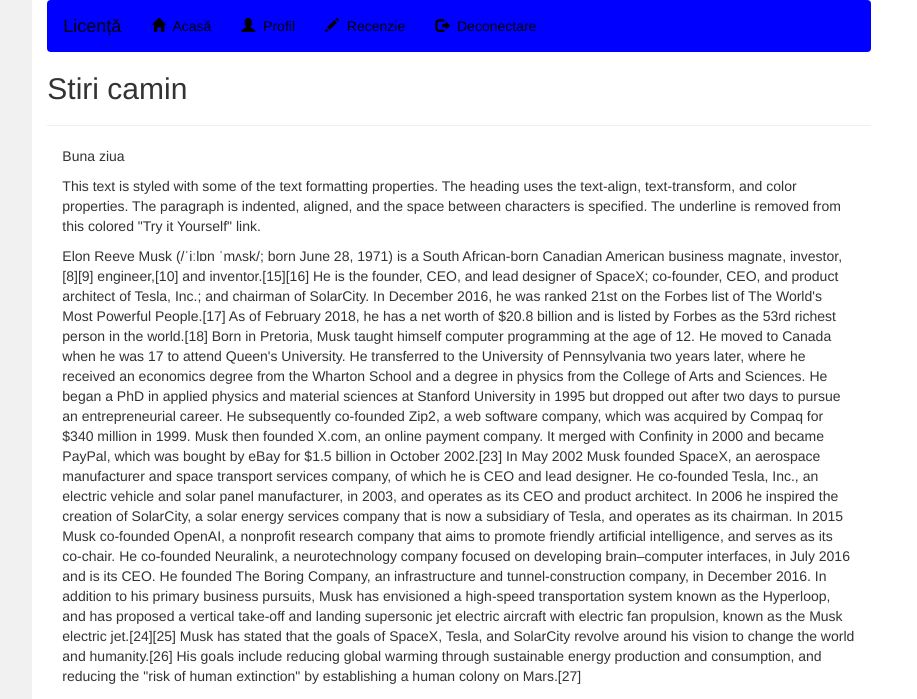
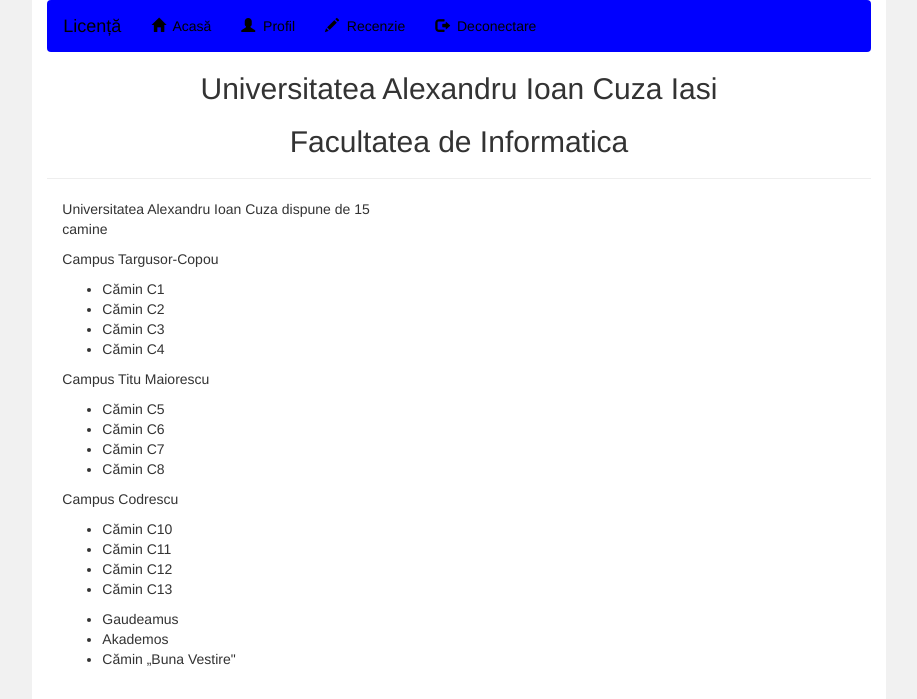
Before and after one commit to silviudragan/Stable-matching-roommates, a Django app: page /index/ in a window 1280 px wide. Shown: the top 699 px of the page, without its empty margins (181-1098 px from the left). Run offline with Django 3.2, Linux system fonts and the light colour scheme; some libraries are stand-ins or nearby versions.

Commit message:
google maps

```diff
--- a/Referinte.txt
+++ b/Referinte.txt
@@ -1 +1,2 @@
-https://www.w3schools.com/bootstrap/default.asp
+1. https://www.w3schools.com/bootstrap/default.asp
+2. https://developers.google.com/maps/documentation/javascript/?hl=en_US
--- a/website/stable/static/javascript.js
+++ b/website/stable/static/javascript.js
@@ -166,3 +166,172 @@
             $('.recenziiRealizate').html(rez);
           });
 }
+
+function showCustomer(str) {
+    if(str != ""){
+        $.ajax({
+            url: '/ajax/validate_username/',
+            type: 'get',
+            data: {
+              'numeColeg': str
+            },
+            dataType: 'json',
+          }).done(function(data){
+            var tabel = "<table>";
+            for(it in data){
+                if(it != "Poza:")
+                {
+                    tabel += "<tr><td><b>" + it + "</b></td>";
+                    tabel += "<td>"  + data[it] + "</td></tr>";
+                }
+                else
+                {
+                     $('.result2').html('<img src="/media/' + data[it] + '" height="245" width="180" />');
+                }
+            }
+            tabel += "</table>"
+            $('.result').html(tabel);
+          });
+    }
+}
+
+function recenziiFacute(nr_matricol){
+    var index = 0;
+    var iterator = 0;
+    var rez = "";
+    $.ajax({
+            url: '/ajax/recenzii_facute/',
+            type: 'get',
+            data: {
+              'nr_matricol': nr_matricol
+            },
+            dataType: 'json',
+          }).done(function(data){
+            console.log(data);
+            var date = [];
+            for(it in data){
+                if(iterator % 6 == 4){ //nume de la
+                    date.push(data[it]);
+                }
+                iterator = iterator + 1;
+            }
+            iterator = 0;
+            console.log(date);
+            for(it in data){
+
+                console.log(iterator%6);
+                if(iterator % 6 == 1){ //nume de la
+                    rez += "<h5><span class='glyphicon glyphicon-time'></span> Post by " + data[it] + ", " + date[index] + ".</h5>";
+                    index = index + 1;
+                }
+                if(iterator % 6 == 2){ //nume pt rec
+                    rez += "<h5>To:"+ data[it] + "</h5>";
+                }
+                if(iterator % 6 == 3){ //nume
+                    rez += "<h5><span class='label label-danger'>Coleg</span> <span class='label label-primary'>C12</span></h5>";
+                    rez += "<p>" + data[it] + "</p>";
+                }
+                if(iterator % 6 == 5){ //nume
+                    rez += "<h5><span class='glyphicon glyphicon-star'></span>" + data[it] + "/5</h5>";
+                    rez += "<hr>";
+                }
+                iterator = iterator + 1;
+            }
+
+
+            $('.recenziiRealizate').html(rez);
+          });
+}
+
+function recenziiPrimite(nr_matricol){
+    var index = 0;
+    var iterator = 0;
+    var rez = "";
+    $.ajax({
+            url: '/ajax/recenzii_primite/',
+            type: 'get',
+            data: {
+              'nr_matricol': nr_matricol
+            },
+            dataType: 'json',
+          }).done(function(data){
+            console.log(data);
+            var date = [];
+            for(it in data){
+                if(iterator % 6 == 4){ //nume de la
+                    date.push(data[it]);
+                }
+                iterator = iterator + 1;
+            }
+            iterator = 0;
+            console.log(date);
+            for(it in data){
+
+                console.log(iterator%6);
+                if(iterator % 6 == 1){ //nume de la
+                    rez += "<h5><span class='glyphicon glyphicon-time'></span> Post by " + data[it] + ", " + date[index] + ".</h5>";
+                    index = index + 1;
+                }
+                if(iterator % 6 == 2){ //nume pt rec
+                    rez += "<h5>To:"+ data[it] + "</h5>";
+                }
+                if(iterator % 6 == 3){ //text
+                    rez += "<h5><span class='label label-danger'>Coleg</span> <span class='label label-primary'>C12</span></h5>";
+                    rez += "<p>" + data[it] + "</p>";
+                }
+                if(iterator % 6 == 5){ //stele
+                    rez += "<h5><span class='glyphicon glyphicon-star'></span>" + data[it] + "/5</h5>";
+                    rez += "<hr>";
+                }
+                iterator = iterator + 1;
+            }
+
+
+            $('.recenziiRealizate').html(rez);
+          });
+}
+
+function toateRecenziile(){
+    var index = 0;
+    var iterator = 0;
+    var rez = "";
+    $.ajax({
+            url: '/ajax/toate_recenziile/',
+            type: 'get',
+            dataType: 'json',
+          }).done(function(data){
+            console.log(data);
+            var date = [];
+            for(it in data){
+                if(iterator % 6 == 4){ //nume de la
+                    date.push(data[it]);
+                }
+                iterator = iterator + 1;
+            }
+            iterator = 0;
+            console.log(date);
+            for(it in data){
+
+                console.log(iterator%6);
+                if(iterator % 6 == 1){ //nume de la
+                    rez += "<h5><span class='glyphicon glyphicon-time'></span> Post by " + data[it] + ", " + date[index] + ".</h5>";
+                    index = index + 1;
+                }
+                if(iterator % 6 == 2){ //nume pt rec
+                    rez += "<h5>To:"+ data[it] + "</h5>";
+                }
+                if(iterator % 6 == 3){ //text
+                    rez += "<h5><span class='label label-danger'>Coleg</span> <span class='label label-primary'>C12</span></h5>";
+                    rez += "<p>" + data[it] + "</p>";
+                }
+                if(iterator % 6 == 5){ //stele
+                    rez += "<h5><span class='glyphicon glyphicon-star'></span>" + data[it] + "/5</h5>";
+                    rez += "<hr>";
+                }
+                iterator = iterator + 1;
+            }
+
+
+            $('.recenziiRealizate').html(rez);
+          });
+}
--- a/website/stable/templates/stable/base.html
+++ b/website/stable/templates/stable/base.html
@@ -11,6 +11,7 @@
   <link rel="stylesheet" type="text/css" href="{% static 'css.css' %}">
   <script src="{% static 'javascript.js' %}"></script>
 
+  {% block head %} {% endblock %}
 </head>
 <body>
 
--- a/website/stable/templates/stable/index.html
+++ b/website/stable/templates/stable/index.html
@@ -1,11 +1,178 @@
 {% extends 'stable/base.html' %}
+{% load staticfiles %}
 {% block title %} Acasa {% endblock %}
+{% block head %}
+<style>
+.camin{
+  height: 500px;
+  float: left;
+  width: 40%;
+  padding-left: 15px;
+}
+</style>
+<link rel="shortcut icon" type="image/png" href="{% static 'stable/images/7.png' %}"/>
+{% endblock %}
 {% block body %}
 
-<h2>Stiri camin</h2>
+<center><h2>Universitatea Alexandru Ioan Cuza Iasi</h2>
+    <h2> Facultatea de Informatica </h2>
+</center>
 <hr>
 <div class="container-fluid">
-            <p> {{ salut }} </p>
+    <div class="row">
+        <div class="camin">
+            <p> Universitatea Alexandru Ioan Cuza dispune de 15 camine </p>
+            <p> Campus Targusor-Copou</p>
+            <ul>
+                <li> Cămin C1 </li>
+                <li> Cămin C2 </li>
+                <li> Cămin C3 </li>
+                <li> Cămin C4 </li>
+            </ul>
+            <p> Campus Titu Maiorescu </p>
+            <ul>
+                <li> Cămin C5 </li>
+                <li> Cămin C6 </li>
+                <li> Cămin C7 </li>
+                <li> Cămin C8 </li>
+            </ul>
+            <p> Campus Codrescu </p>
+            <ul>
+                <li> Cămin C10 </li>
+                <li> Cămin C11 </li>
+                <li> Cămin C12 </li>
+                <li> Cămin C13 </li>
+            </ul>
+            <ul>
+                <li> Gaudeamus </li>
+                <li> Akademos </li>
+                <li> Cămin „Buna Vestire"</li>
+            </ul>
+        </div>
+
+        <div id="map" style="width:500px;height:450px;"></div>
+
+        <script>
+        function myMap() {
+            var fii = {lat: 47.1740032, lng: 27.5748576};
+            var mapOptions = {
+                center: fii,
+                zoom: 15,
+                mapTypeId: google.maps.MapTypeId.HYBRID
+            }
+
+            var map = new google.maps.Map(document.getElementById("map"), mapOptions);
+            var C1 = {lat: 47.1882123, lng: 27.5625704};
+            var C2 = {lat: 47.1882123, lng: 27.5625704};
+            var C3 = {lat: 47.1886243, lng: 27.5621144};
+            var C4 = {lat: 47.188692, lng: 27.563088};
+            var C5 = {lat: 47.176098, lng: 27.570003};
+            var C6 = {lat: 47.1758367, lng: 27.569249};
+            var C7 = {lat: 47.175478, lng: 27.56946};
+            var C8 = {lat: 47.174839, lng: 27.569413};
+            var C10 = {lat: 47.1775, lng: 27.573786};
+            var C11 = {lat: 47.176655, lng: 27.572409};
+            var C12 = {lat: 47.176953, lng: 27.572231};
+            var C13 = {lat: 47.177031, lng: 27.574232};
+            var Akademos = {lat: 47.1694349, lng: 27.5743529};
+            var Gaudeamus = {lat: 47.1778824, lng: 27.5711426};
+
+            var marker = new google.maps.Marker({
+                position: fii,
+                map: map,
+                title: 'Facultatea de Informatică'
+            });
+
+            var marker = new google.maps.Marker({
+                position: C1,
+                map: map,
+                title: 'Cămin C1'
+            });
+
+            var marker = new google.maps.Marker({
+                position: C2,
+                map: map,
+                title: 'Cămin C2'
+            });
+
+            var marker = new google.maps.Marker({
+                position: C3,
+                map: map,
+                title: 'Cămin C3'
+            });
+
+            var marker = new google.maps.Marker({
+                position: C4,
+                map: map,
+                title: 'Cămin C4'
+            });
+
+            var marker = new google.maps.Marker({
+                position: C5,
+                map: map,
+                title: 'Cămin C5'
+            });
+
+            var marker = new google.maps.Marker({
+                position: C6,
+                map: map,
+                title: 'Cămin C6'
+            });
+
+            var marker = new google.maps.Marker({
+                position: C7,
+                map: map,
+                title: 'Cămin C7'
+            });
+
+            var marker = new google.maps.Marker({
+                position: C8,
+                map: map,
+                title: 'Cămin C8'
+            });
+
+            var marker = new google.maps.Marker({
+                position: C10,
+                map: map,
+                title: 'Cămin C10'
+            });
+
+            var marker = new google.maps.Marker({
+                position: C11,
+                map: map,
+                title: 'Cămin C11'
+            });
+
+            var marker = new google.maps.Marker({
+                position: C12,
+                map: map,
+                title: 'Cămin C12'
+            });
+
+            var marker = new google.maps.Marker({
+                position: C13,
+                map: map,
+                title: 'Cămin C13'
+            });
+
+            var marker = new google.maps.Marker({
+                position: Gaudeamus,
+                map: map,
+                title: 'Gaudeamus'
+            });
+
+            var marker = new google.maps.Marker({
+                position: Akademos,
+                map: map,
+                title: 'Akademos'
+            });
+        }
+        </script>
+
+        <script src="https://maps.googleapis.com/maps/api/js?key=AIzaSyBlPPwIfOUh_RcAN6xNX7KcDu7YTnWD8l0&callback=myMap"></script>
+
+    </div>
+
     <p> This text is styled with some of the text formatting properties. The heading uses the text-align, text-transform, and color properties. The paragraph is indented, aligned, and the space between characters is specified. The underline is removed from this colored "Try it Yourself" link. </p>
     <p>
         Elon Reeve Musk (/ˈiːlɒn ˈmʌsk/; born June 28, 1971) is a South African-born Canadian American business magnate, investor,[8][9] engineer,[10] and inventor.[15][16] He is the founder, CEO, and lead designer of SpaceX; co-founder, CEO, and product architect of Tesla, Inc.; and chairman of SolarCity. In December 2016, he was ranked 21st on the Forbes list of The World's Most Powerful People.[17] As of February 2018, he has a net worth of $20.8 billion and is listed by Forbes as the 53rd richest person in the world.[18]
@@ -17,7 +184,6 @@
         In addition to his primary business pursuits, Musk has envisioned a high-speed transportation system known as the Hyperloop, and has proposed a vertical take-off and landing supersonic jet electric aircraft with electric fan propulsion, known as the Musk electric jet.[24][25] Musk has stated that the goals of SpaceX, Tesla, and SolarCity revolve around his vision to change the world and humanity.[26] His goals include reducing global warming through sustainable energy production and consumption, and reducing the "risk of human extinction" by establishing a human colony on Mars.[27]
     </p>
 </div>
-</div>
 
 
 {% endblock %}
--- a/website/stable/templates/stable/login.html
+++ b/website/stable/templates/stable/login.html
@@ -2,7 +2,10 @@
 <link href='https://fonts.googleapis.com/css?family=Satisfy' rel='stylesheet' type='text/css'>
 <script src="https://ajax.googleapis.com/ajax/libs/jquery/1.12.0/jquery.min.js"></script>
 <script src="http://maxcdn.bootstrapcdn.com/bootstrap/3.3.6/js/bootstrap.min.js"></script>
-
+{% load staticfiles %}
+{% block head %}
+<link rel="shortcut icon" type="image/png" href="{% static 'stable/images/5.png' %}"/>
+{% endblock %}
 <style>
 body{
     background-color: #99CCFF;
--- a/website/stable/templates/stable/profil.html
+++ b/website/stable/templates/stable/profil.html
@@ -1,6 +1,10 @@
 {% extends 'stable/base.html' %}
 {% block title %} Profil {% endblock %}
 {% load staticfiles %}
+
+{% block head %}
+<link rel="shortcut icon" type="image/png" href="{% static 'stable/images/9.png' %}"/>
+{% endblock %}
 
 {% block profil %}
 
--- a/website/stable/templates/stable/recenzie.html
+++ b/website/stable/templates/stable/recenzie.html
@@ -1,6 +1,10 @@
 {% extends 'stable/base.html' %}
+{% load staticfiles %}
 {% block title %} Recenzii {% endblock %}
 
+{% block head %}
+<link rel="shortcut icon" type="image/png" href="{% static 'stable/images/6.png' %}"/>
+{% endblock %}
 
 {% block body %}
 
--- a/website/stable/templates/stable/register.html
+++ b/website/stable/templates/stable/register.html
@@ -2,6 +2,10 @@
 <link href='https://fonts.googleapis.com/css?family=Satisfy' rel='stylesheet' type='text/css'>
 <script src="https://ajax.googleapis.com/ajax/libs/jquery/1.12.0/jquery.min.js"></script>
 <script src="http://maxcdn.bootstrapcdn.com/bootstrap/3.3.6/js/bootstrap.min.js"></script>
+{% load staticfiles %}
+{% block head %}
+<link rel="shortcut icon" type="image/png" href="{% static 'stable/images/5.png' %}"/>
+{% endblock %}
 
 <style>
 body{
--- a/website/stable/views.py
+++ b/website/stable/views.py
@@ -18,10 +18,7 @@
 
 
 def index(request):
-    context = {
-        'salut': "Buna ziua"
-    }
-    return render(request, 'stable/index.html', context)
+    return render(request, 'stable/index.html')
 
 
 class Login(View):
```
Also changed, not shown: website/stable/static/css.css (line endings or trailing spaces), website/stable/static/stable/images/5.png (added), website/stable/static/stable/images/6.png (added), website/stable/static/stable/images/7.png (added), website/stable/static/stable/images/9.png (added). Lines whose indentation alone changed are shown as unchanged.
